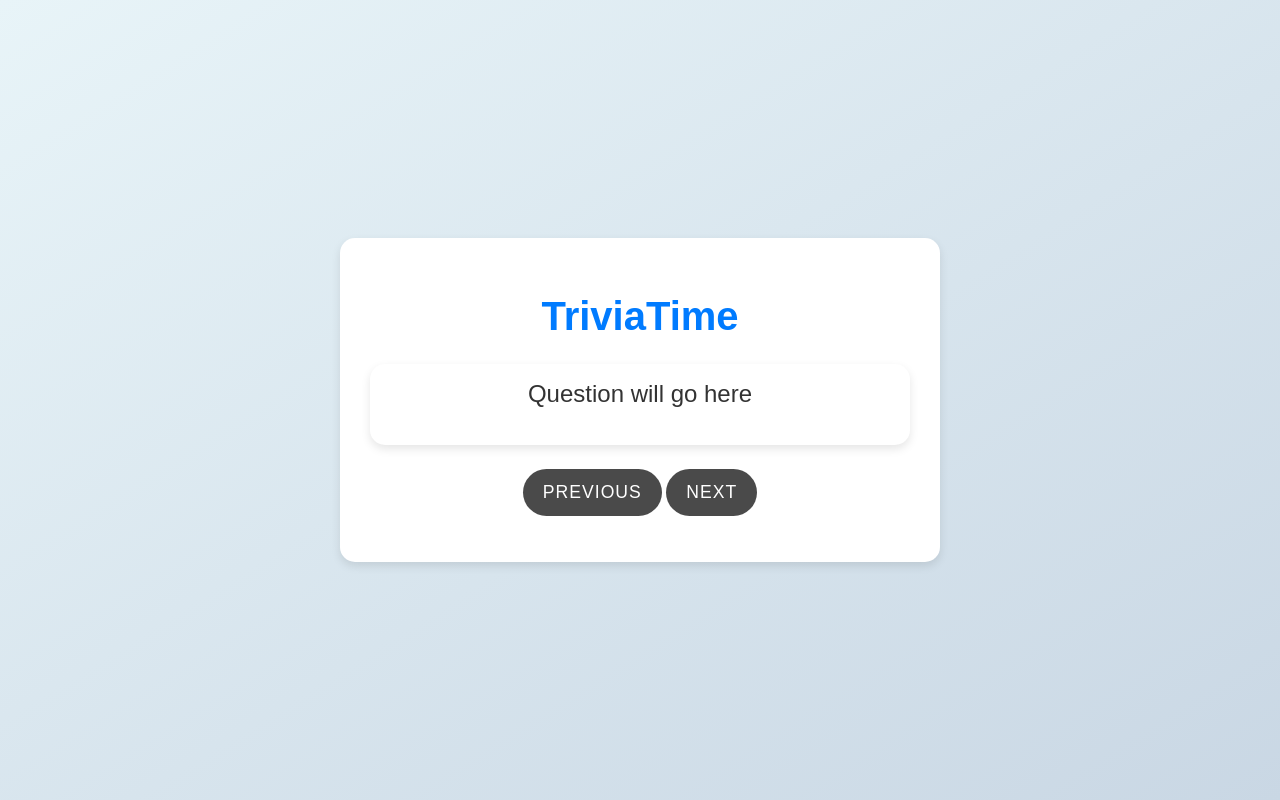
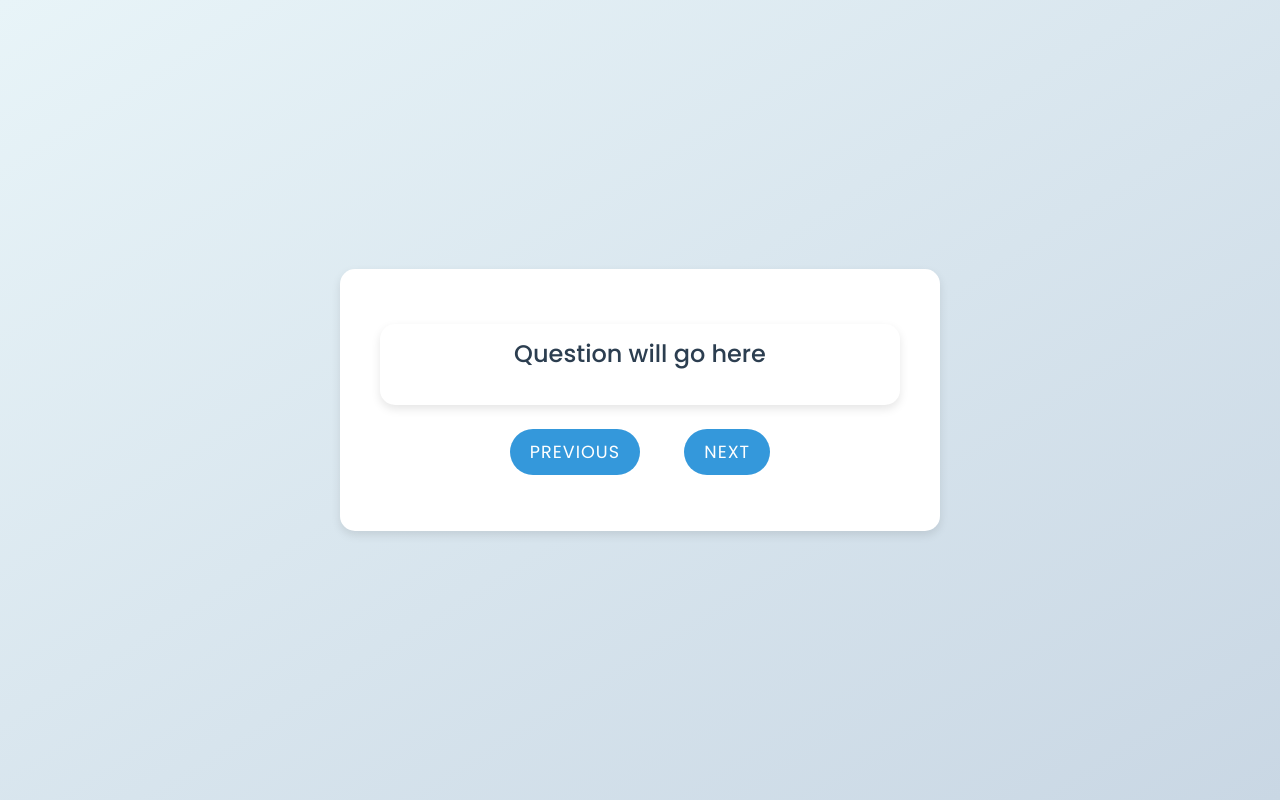
Before and after one commit to Kidus-Nesibu/quiz-app, a website built with Vite: page quiz.html in a window 1280 px wide. Built offline with nearby package versions, Linux system fonts and the light colour scheme; no server answers.

Commit message:
Design update

```diff
--- a/quiz.html
+++ b/quiz.html
@@ -4,6 +4,7 @@
     <meta charset="UTF-8" />
     <link rel="icon" type="image/svg+xml" href="/vite.svg" />
     <link href="https://cdn.jsdelivr.net/npm/bootstrap@5.0.0-beta2/dist/css/bootstrap.min.css" rel="stylesheet">
+    <link href="https://fonts.googleapis.com/css2?family=Poppins:wght@300;400;500;600&display=swap" rel="stylesheet">
     <link rel="stylesheet" href="./src/quiz.css" />
 
     <meta name="viewport" content="width=device-width, initial-scale=1.0" />
@@ -11,8 +12,7 @@
   </head>
   <body>
     <div class="container">
-      <h1 class="my-4 text-center">TriviaTime</h1>
-      <h3 id="score"></h3>
+      <h1 id="score"></h1>
       <div class="card">
         <div class="card-body">
           <h5 class="card-title" id="question">Question will go here</h5>
@@ -22,8 +22,8 @@
         </div>
       </div>
       <div class="text-center mt-4">
-        <button id="prev-btn" class="btn btn-secondary">Previous</button>
-        <button id="next-btn" class="btn btn-primary">Next</button>
+        <button id="prev-btn" class="btn btn-secondary">PREVIOUS</button>
+        <button id="next-btn" class="btn btn-primary">NEXT</button>
       </div>
       <p id="page-indicator" class="text-center mt-3"></p>
     </div>
--- a/src/quiz.css
+++ b/src/quiz.css
@@ -1,6 +1,6 @@
 /* General body styling */
 body {
-    font-family: 'Arial', sans-serif;
+  font-family: 'Poppins', sans-serif; /* Updated font family */
   background-color: #f0f8ff; /* Light blue background */
   color: #333;
   margin: 0;
@@ -19,17 +19,19 @@ body {
   text-align: center;
   background-color: #ffffff;
   border-radius: 15px;
-    padding: 30px;
+  padding: 40px; /* Increased padding for more space inside */
   box-shadow: 0px 4px 10px rgba(0, 0, 0, 0.1);
   width: 80%;
   max-width: 600px;
+  max-height: 700px; /* Set a maximum height for the card */
+  overflow-y: auto; /* Allows scrolling if content exceeds max-height */
   animation: fadeIn 2s ease-in-out;
 }
 
 /* Heading Styling */
 h1 {
   font-size: 2.5rem;
-    font-weight: bold;
+  font-weight: 600; /* Increased weight for a bolder heading */
   color: #007bff; /* Blue color for title */
   margin-bottom: 20px;
   animation: slideUp 1s ease-in-out;
@@ -42,17 +44,18 @@ body {
   margin-bottom: 15px;
 }
 
+/* Question Styling */
+.card-title {
+  font-size: 1.5rem;
+  color: #2c3e50; /* Dark color for the question */
+  margin-bottom: 20px;
+}
+
 /* Question Card Styling */
 .card {
   border: none;
   border-radius: 15px;
   box-shadow: 0px 4px 10px rgba(0, 0, 0, 0.1);
-  }
-
-  .card-title {
-    font-size: 1.5rem;
-    color: #333;
-    margin-bottom: 20px;
 }
 
 /* Answer Buttons Container */
@@ -65,12 +68,12 @@ body {
 
 /* Answer Button Styling */
 #answer button {
-    background-color: #e8e8e8; /* Light gray background */
+  background-color: #e74c3c; /* Light red background for high contrast */
   padding: 10px 20px;
   border-radius: 20px;
   font-size: 1rem;
   font-weight: 500;
-    color: #333;
+  color: #fff; /* White text to contrast with red */
   cursor: pointer;
   transition: transform 0.3s ease, background-color 0.3s ease;
   box-shadow: 0 2px 5px rgba(0, 0, 0, 0.1);
@@ -78,13 +81,13 @@ body {
 }
 
 #answer button:hover {
-    background-color: #d6d6d6; /* Slightly darker gray on hover */
+  background-color: #c0392b; /* Darker red on hover */
   transform: translateY(-5px); /* Subtle lift effect */
 }
 
 /* Navigation Buttons Styling */
 #prev-btn, #next-btn {
-    background-color: #4a4a4a; /* Modern dark gray color */
+  background-color: #3498db; /* Soft blue color for navigation buttons */
   border: none;
   padding: 10px 20px;
   font-size: 1.1rem;
@@ -94,10 +97,11 @@ body {
   letter-spacing: 1px;
   transition: background-color 0.3s ease;
   color: #fff;
+  margin: 0 20px; /* Added horizontal margin for more space between the buttons */
 }
 
 #prev-btn:hover, #next-btn:hover {
-    background-color: #3c3c3c; /* Slightly darker gray */
+  background-color: #2980b9; /* Darker blue on hover */
 }
 
 /* Page Indicator Styling */
```
Lines whose indentation alone changed are shown as unchanged.
